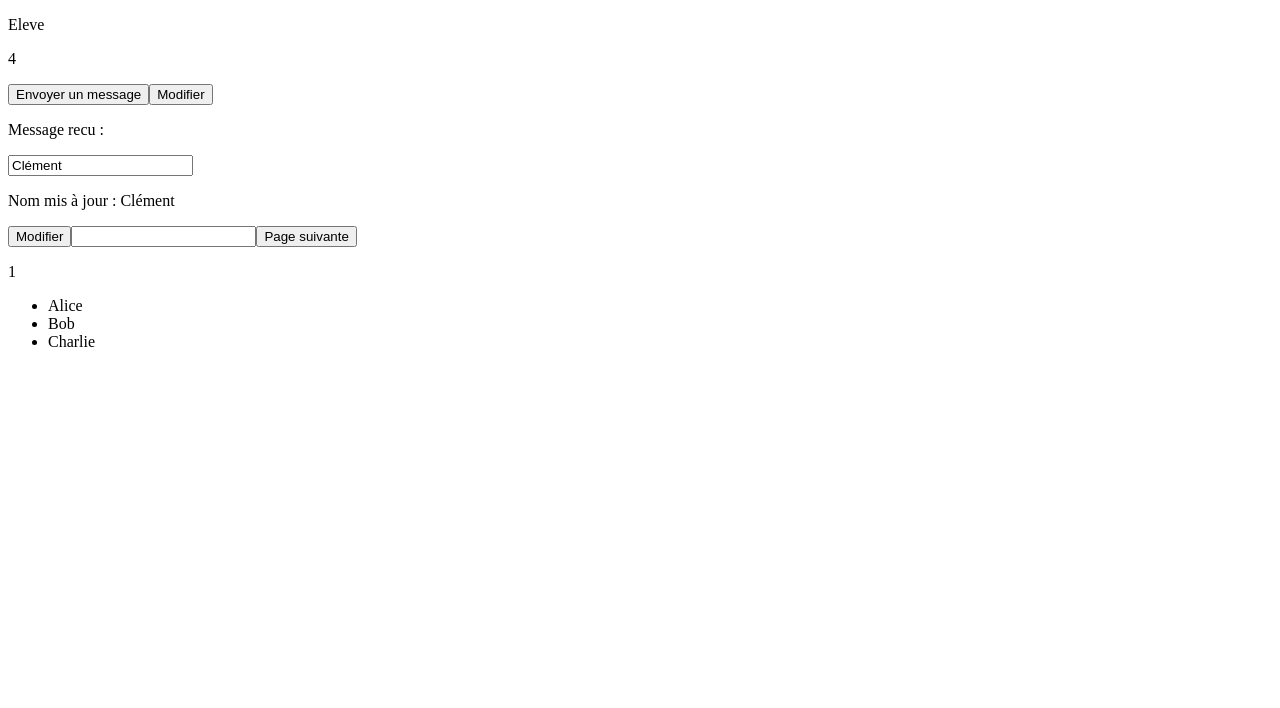
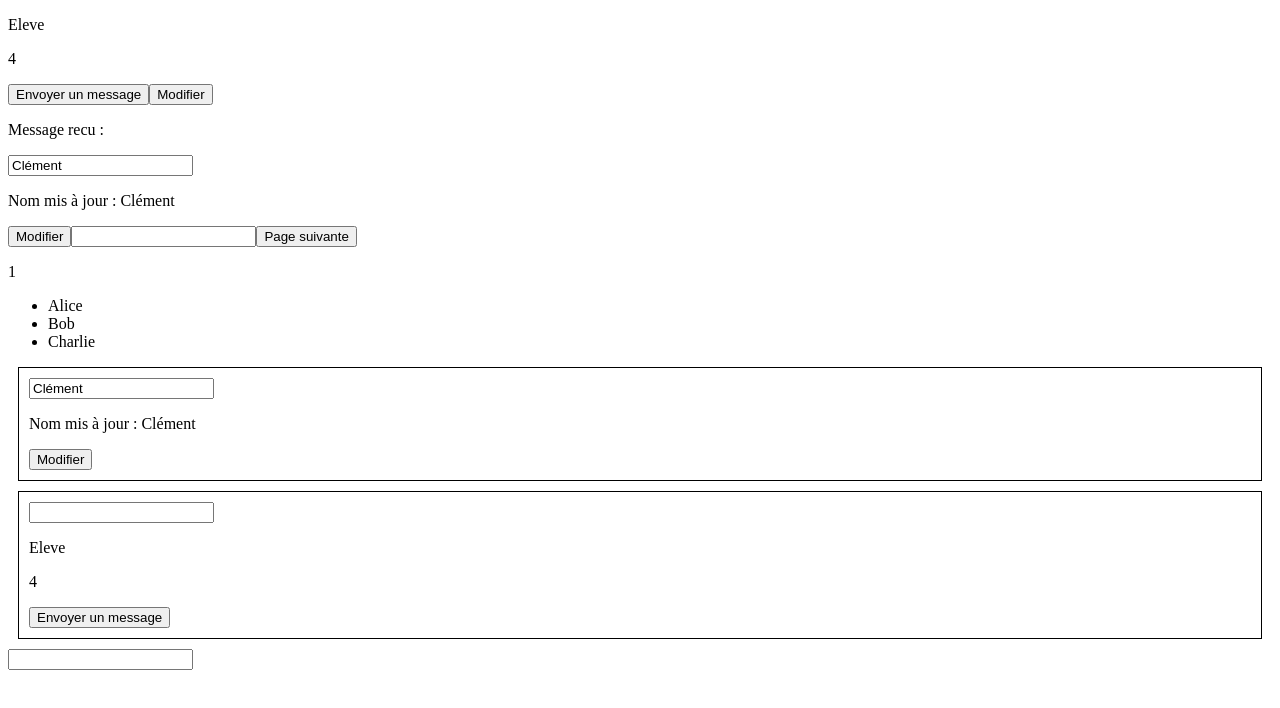
Before and after one commit to ClementHamonDev/Formation-Angular, an Angular app in the folder Formation-Angular/: page / in a window 1280 px wide. Shown: the top 708 px of the page. Built offline with nearby package versions, Linux system fonts and the light colour scheme.

Commit message:
composant en tant qu'input

```diff
--- /dev/null
+++ b/Formation-Angular/src/app/app-list/app-list.component.html
@@ -0,0 +1,3 @@
+<div>
+    <ng-content> </ng-content>
+</div>
--- a/Formation-Angular/src/app/app.component.html
+++ b/Formation-Angular/src/app/app.component.html
@@ -10,4 +10,17 @@
 <ul>
   <li *ngFor="let user of users, trackBy: trackById">{{user.name}}</li>
 </ul>
+
+<app-modal>
+  <app-bidirectionnal-parent/>
+</app-modal>
+
+<app-modal>
+  <app-pagination [(page)]="currentPage"/>
+  <app-user-profile [profession]="professionParent()" [annee]=4 (message)="receiveMessage($event)" />
+</app-modal>
+
+<ng-container *ngComponentOutlet="selectedComponent"></ng-container>
+
+
 <router-outlet />
--- a/Formation-Angular/src/app/app.component.ts
+++ b/Formation-Angular/src/app/app.component.ts
@@ -6,10 +6,12 @@ import { UserProfileComponent } from "./user-profile/user-profile.component";
 import { BidirectionnalParentComponent } from "./bidirectionnal-parent/bidirectionnal-parent.component";
 import { CommonModule } from '@angular/common';
 import { PaginationComponent } from "../pagination/pagination.component";
+import { AppListComponent } from "./app-list/app-list.component";
+import { ModalComponent } from "./modal/modal.component";
 
 @Component({
   selector: 'app-root',
-  imports: [RouterOutlet, UserProfileComponent, BidirectionnalParentComponent, CommonModule, PaginationComponent],
+  imports: [RouterOutlet, UserProfileComponent, BidirectionnalParentComponent, CommonModule, PaginationComponent, ModalComponent, CommonModule],
   templateUrl: './app.component.html',
   styleUrl: './app.component.css'
 })
@@ -23,6 +25,8 @@ export class AppComponent {
   names = ["Alice", "Bob", "Charlie"];
 
   currentPage = signal<number>(1);
+
+  selectedComponent = PaginationComponent;
 
   receiveMessage(message: string){
     console.log('Données reçues de l’enfant:', message);
--- /dev/null
+++ b/Formation-Angular/src/app/modal/modal.component.html
@@ -0,0 +1,3 @@
+<div style="border : 1px solid black; padding: 10px; margin: 10px;">
+    <ng-content> </ng-content>
+</div>
```
Also changed, not shown: Formation-Angular/src/app/app-list/app-list.component.ts (added, +11 -0 lines), Formation-Angular/src/app/modal/modal.component.ts (added, +11 -0 lines), Formation-Angular/src/app/app-list/app-list.component.css (added), Formation-Angular/src/app/modal/modal.component.css (added), 2 other files (tests, documents, lock files or other folders).
